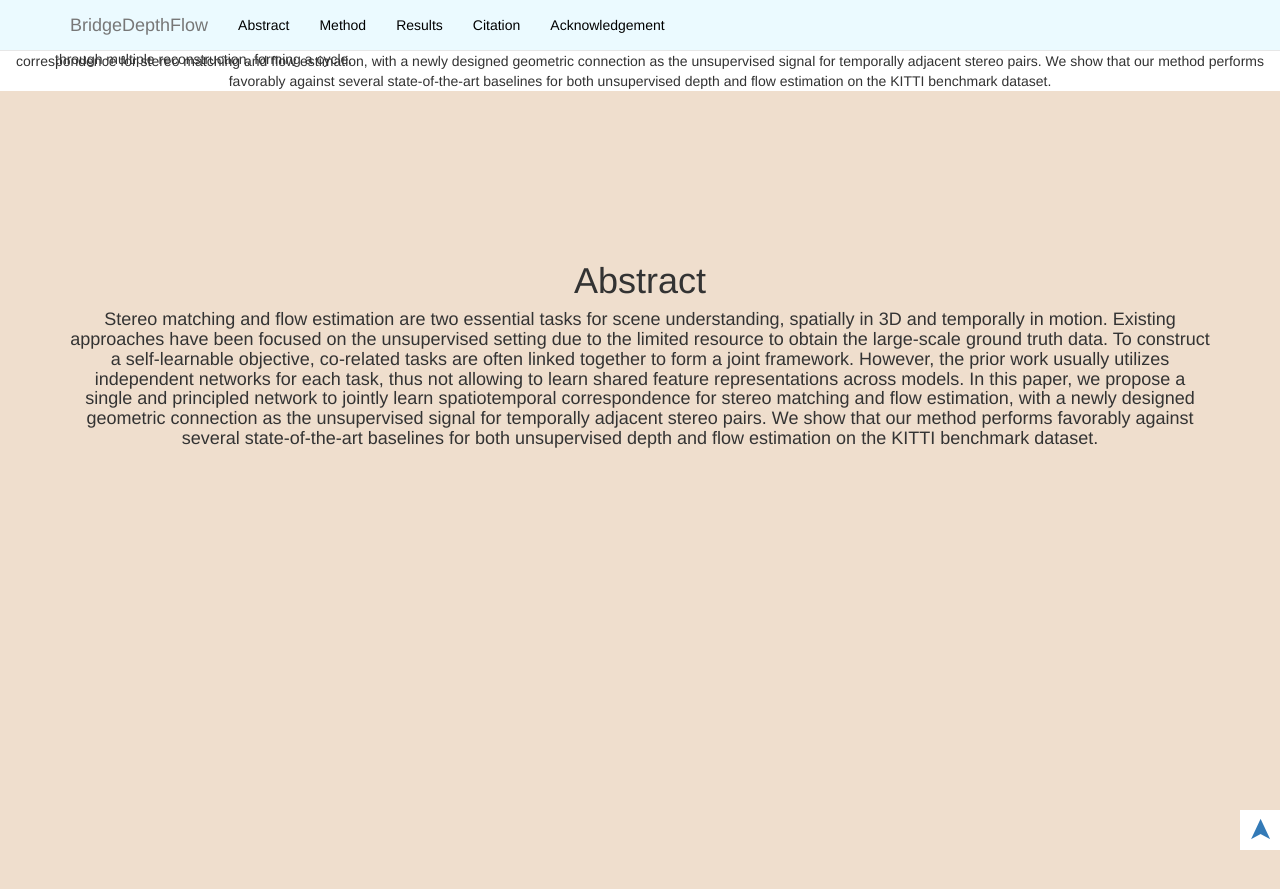
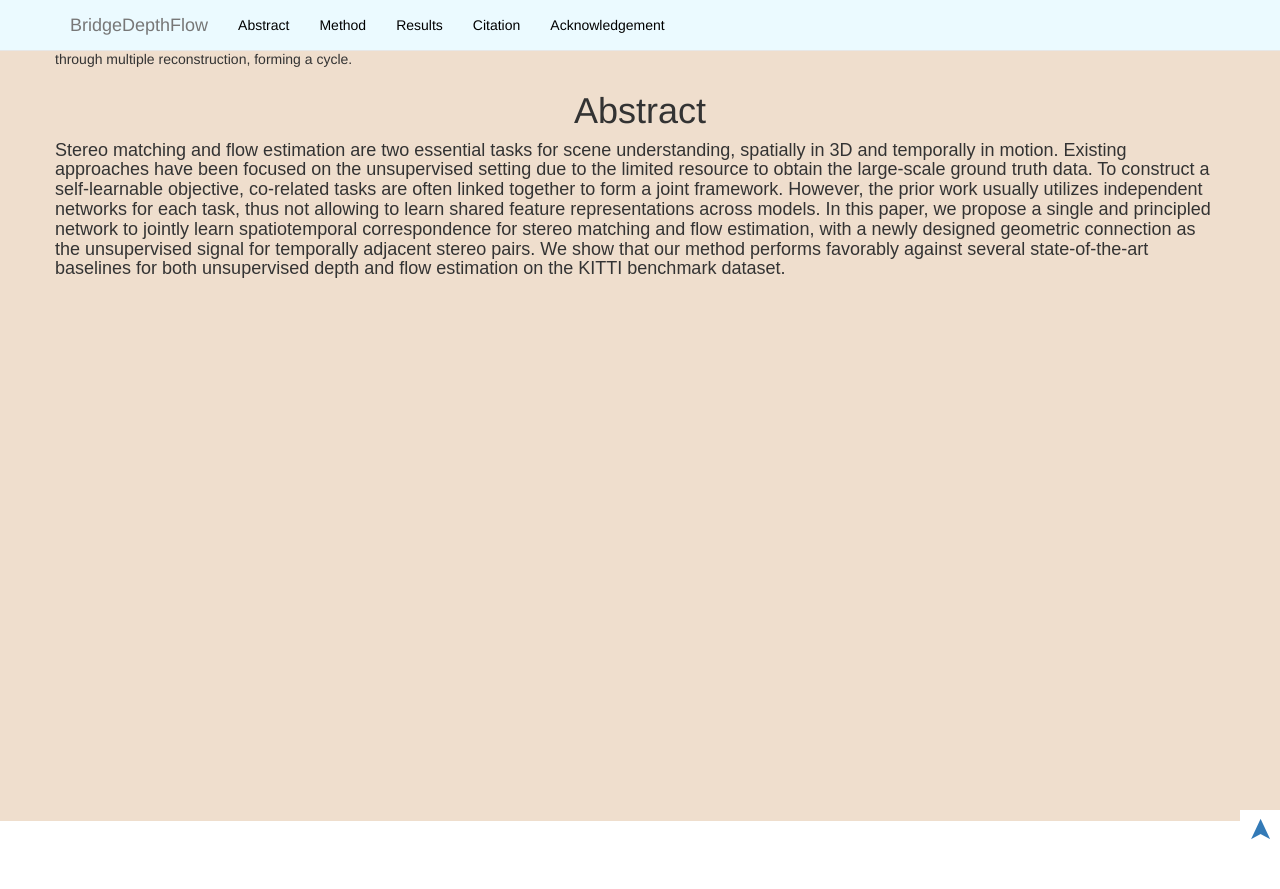
Before and after one commit to lelimite4444/BridgeDepthFlow-Project-Page, a Jekyll site: the page index.html, which Jekyll copies as it is, in a window 1280 px wide and 900 px high, scrolled down 979 px. Shown: the top 889 px of the window. Built offline with Jekyll 4.4.1, drawn with Linux system fonts in a browser that asks for light colours.

Commit message:
Update index.html

```diff
--- a/index.html
+++ b/index.html
@@ -81,12 +81,13 @@
     </section>
 
     <!-- About -->
-<table align=center width=850px>
-	<center><h1>Abstract</h1></center>
-</table>
-<center>
-<div>
-Stereo matching and flow estimation are two essential tasks for scene understanding, spatially in 3D and temporally in motion.
+
+    <section id="abstract" class="about-section">
+        <div class="container">
+            <div class="row">
+
+                    <h1>Abstract</h1>
+		    <h4 small><p style="text-align:left; font-family: sans-serif;">Stereo matching and flow estimation are two essential tasks for scene understanding, spatially in 3D and temporally in motion.
 
 Existing approaches have been focused on the unsupervised setting due to the limited resource to obtain the large-scale ground truth data.
 
@@ -96,26 +97,8 @@
 
 In this paper, we propose a single and principled network to jointly learn spatiotemporal correspondence for stereo matching and flow estimation, with a newly designed geometric connection as the unsupervised signal for temporally adjacent stereo pairs.
 
-We show that our method performs favorably against several state-of-the-art baselines for both unsupervised depth and flow estimation on the KITTI benchmark dataset.
-</div></center>
+We show that our method performs favorably against several state-of-the-art baselines for both unsupervised depth and flow estimation on the KITTI benchmark dataset.</p></h4 small>
 
-    <section id="abstract" class="about-section">
-        <div class="container">
-            <div class="row">
-                <div class="col-lg-12">
-                    <h1>Abstract</h1>
-		    <h4 small>Stereo matching and flow estimation are two essential tasks for scene understanding, spatially in 3D and temporally in motion.
-
-Existing approaches have been focused on the unsupervised setting due to the limited resource to obtain the large-scale ground truth data.
-
-To construct a self-learnable objective, co-related tasks are often linked together to form a joint framework.
-
-However, the prior work usually utilizes independent networks for each task, thus not allowing to learn shared feature representations across models.
-
-In this paper, we propose a single and principled network to jointly learn spatiotemporal correspondence for stereo matching and flow estimation, with a newly designed geometric connection as the unsupervised signal for temporally adjacent stereo pairs.
-
-We show that our method performs favorably against several state-of-the-art baselines for both unsupervised depth and flow estimation on the KITTI benchmark dataset.</h4 small>
-                </div>
             </div>
         </div>
     </section>
```
